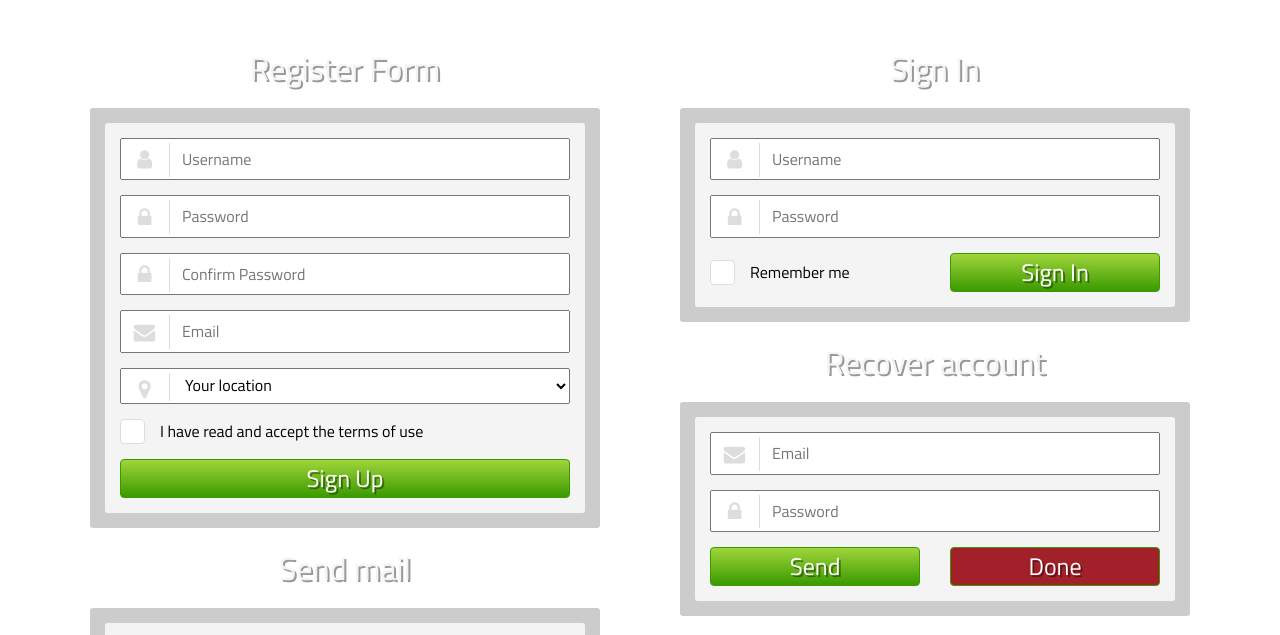
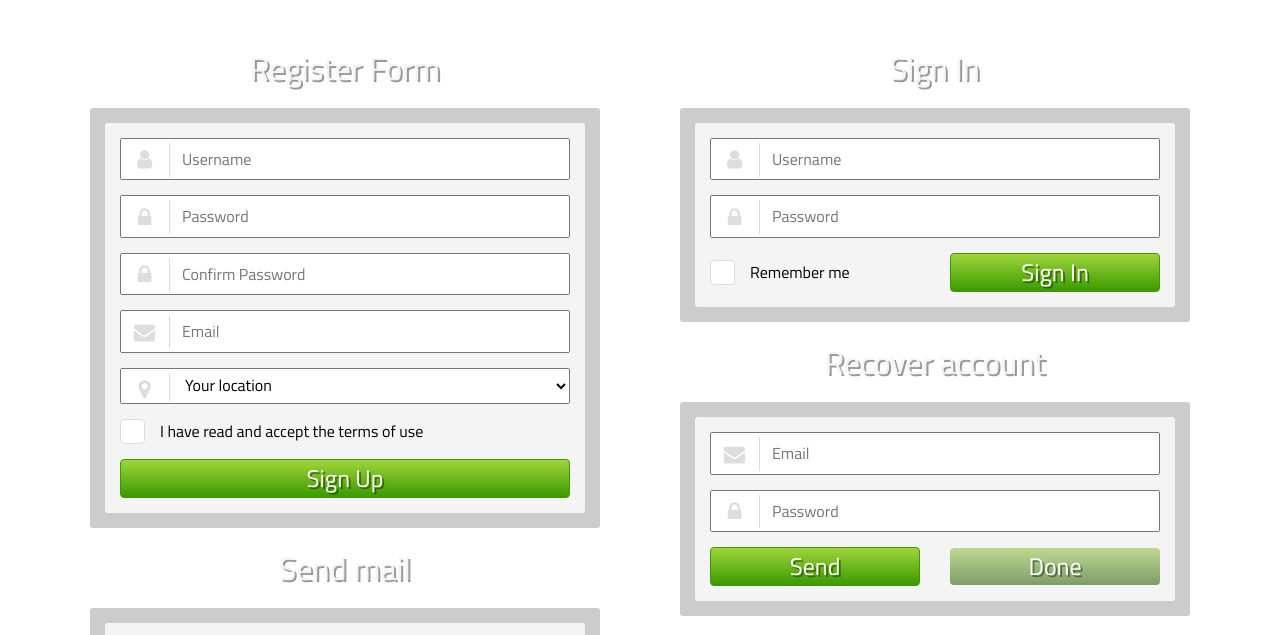
Before and after one commit to MakeleAndzelo/Weekly-Webdev-1, a website: page index.html in a window 1280 px wide. Shown: the part 90-725 px from the top of the page. Drawn offline with Linux system fonts and the light colour scheme.

Commit message:
Change disabled button style

```diff
--- a/css/styles.css
+++ b/css/styles.css
@@ -32,6 +32,7 @@
     color: white;
     border-radius: 4px;
     text-shadow: 2px 2px rgba(0, 0, 0, 0.4);
+    cursor: pointer;
 }
 
 .btn.btn-success {
@@ -40,7 +41,9 @@
 }
 
 .btn.btn-success:disabled {
-    background: #a2202a;
+    background: linear-gradient(var(--light-green-disabled), var(--dark-green-disabled));
+    border: #7c9e68;
+    cursor: auto;
 }
 
 .btn.btn-error {
--- a/css/variables.css
+++ b/css/variables.css
@@ -2,6 +2,8 @@
     --white: #f4f4f4;
     --light-green: #9fd53b;
     --dark-green: #3a9a00;
+    --light-green-disabled: #bfd890;
+    --dark-green-disabled: #7c9e68;
     --light-red: #f65e6f;
     --dark-red: #a2202a;
     --grey: #dddddd;
```
